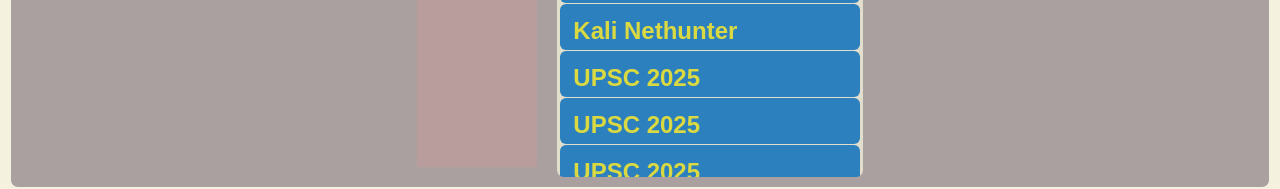
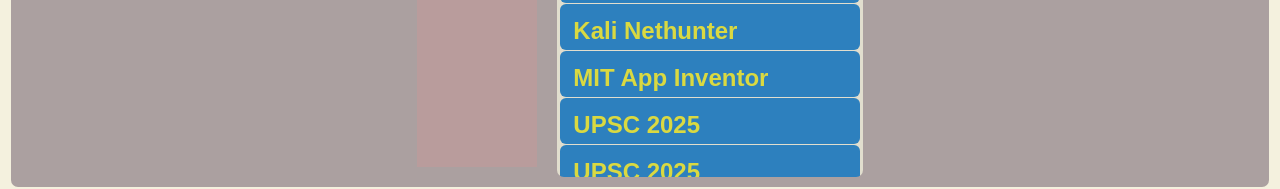
Before and after one commit to nitish624/FREE-BATCH, a plain HTML site: page b.html in a window 1280 px wide. Shown: the part 381-570 px from the top of the page. Drawn offline with Linux system fonts and the light colour scheme.

Commit message:
update b.html

```diff
--- a/b.html
+++ b/b.html
@@ -62,7 +62,7 @@
   <a href="https://www.kali.org/docs/nethunter/nethunter-rootless/" class="link">Kali Nethunter</a>
 </div>
 <div class="playlist-item">
-  <a href="https://nitish624.github.io/UPSC/index.html" class="link">UPSC 2025</a>
+  <a href="https://appinventor.mit.edu/" class="link">MIT App Inventor</a>
 </div>
 <div class="playlist-item">
   <a href="https://nitish624.github.io/UPSC/index.html" class="link">UPSC 2025</a>
```
